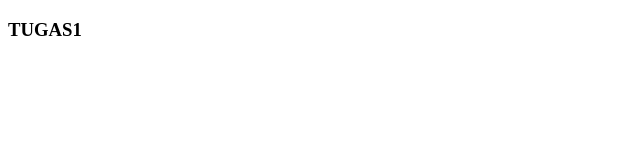
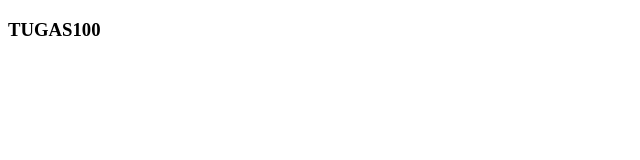
Before and after one commit to fabianvalerian672018010/TUGAS1, a plain HTML site: page INDEX.HTML in a window 1280 px wide. Shown: the full height of the page, 0-640 px from the left. Drawn offline with Linux system fonts and the light colour scheme.

Commit message:
Update INDEX.HTML

```diff
--- a/INDEX.HTML
+++ b/INDEX.HTML
@@ -8,7 +8,7 @@
 </head>
 <body>
     <h3>
-        TUGAS1
+        TUGAS100
     </h3>
 </body>
 </html>
```
